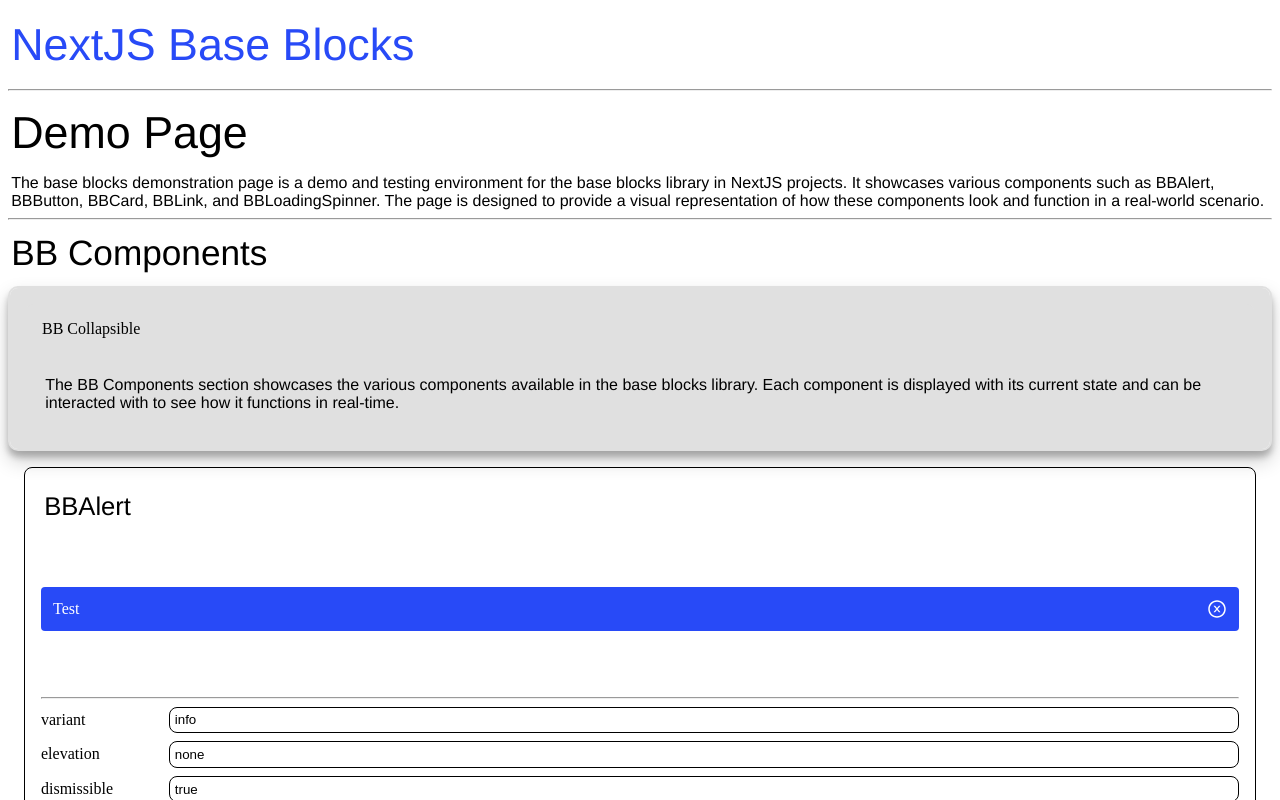
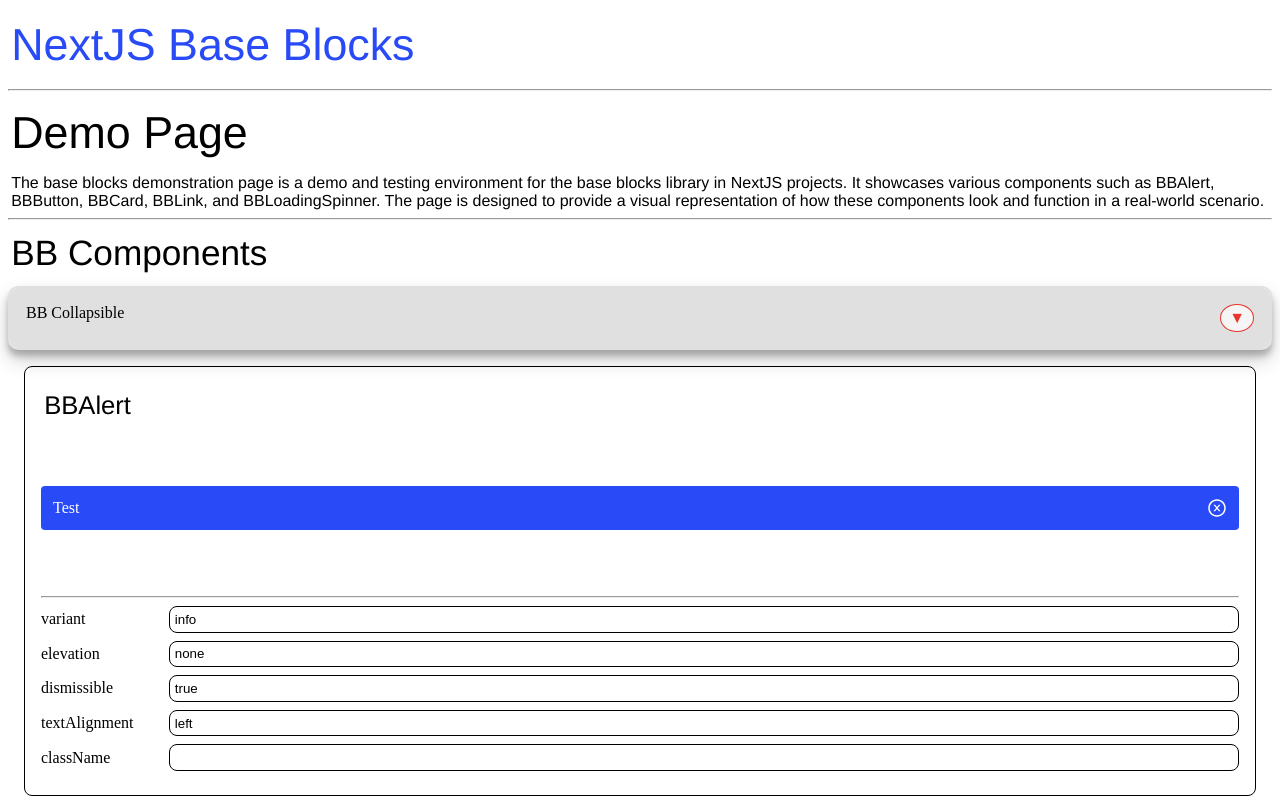
Before and after one commit to dan1229/nextjs-base-blocks, a Next.js app: page / in a window 1280 px wide. Shown: the top 800 px of the page. Built offline with nearby package versions, Linux system fonts and the light colour scheme.

Commit message:
some styling

```diff
--- a/src/bbcollapsible/index.tsx
+++ b/src/bbcollapsible/index.tsx
@@ -1,88 +1,65 @@
-import React, { useState } from 'react';
+import React, { useState, Children, cloneElement } from 'react';
 import BBCard from '../bbcard';
 import styles from './styles.module.scss';
 import { IPropsBBCard } from 'src/bbcard';
 
 /**
- * PROPS
- *
- * @param {React.ReactNode | React.ReactNode[]} children - The text to display
- * @param {TBBCardColorBackground=} color - the color of the text
- * @param {TBBCardElevation} elevation - the elevation of the card
- * @param {string=} className - Any class name to add
- * @param {() => void=} onClick - Function to call when clicked
- * @param {string=} href - URL for the link
- * @param {TBBTextColor=} hrefColor - The color of the link
- * @param {boolean=} noBorder - Whether to remove the border
+ * BBCollapsible
+ * Renders a collapsible component with a header and body content.
  */
-export interface IPropsBBCollapsible {
-  children: React.ReactNode | React.ReactNode[];
-  //   colorBackground?: TBBCardColorBackground;
-  //   colorBorder?: TBBCardColorBorder;
-  //   elevation?: TBBCardElevation;
-  //   className?: string;
-  //   onClick?: () => void;
-  //   href?: string;
-  //   hrefColor?: TBBTextColor;
-  //   noBorder?: boolean;
-}
-
-/**
- * BBCollapsible
- */
-const BBCollapsible = (props: IPropsBBCard) => {
+const BBCollapsible = ({ children, ...props }: IPropsBBCard) => {
   const [isExpanded, setIsExpanded] = useState(false);
 
   const toggleExpand = () => setIsExpanded(!isExpanded);
 
+  const header = Children.toArray(children).find((child: any) => child.type.displayName === 'Header');
+  const content = Children.toArray(children).find((child: any) => child.type.displayName === 'Content');
+
   return (
-    <BBCard>
-      <BBCard.Header onClick={toggleExpand}>{props.children}</BBCard.Header>
-      {isExpanded && <BBCard.Body>{props.children}</BBCard.Body>}
+    <BBCard {...props}>
+      {cloneElement(header as React.ReactElement, { onClick: toggleExpand, isExpanded })}
+      {isExpanded && content}
     </BBCard>
   );
 };
 
 /**
- * BBCollapsible.Header
- *
- * @param {React.ReactNode | React.ReactNode[]} children - The text to display
+ * PROPS
+ * @param {React.ReactNode | React.ReactNode[]} children - The children components, specifically Header and Content for the collapsible
  * @param {string=} className - Any class name to add
- * @param {() => void=} onClick - Function to call when clicked
- * @param {boolean=} noPadding - Whether to remove the padding
+ * @param {boolean=} noPadding - Whether to remove padding from the content
+ * @param {boolean=} isExpanded - Whether the content is expanded
  */
-interface IPropsBBCollapsibleHeader {
+interface IPropsBBCollapsibleSection {
   children: React.ReactNode | React.ReactNode[];
   className?: string;
-  onClick?: () => void;
   noPadding?: boolean;
+  isExpanded?: boolean;
 }
 
-const Header = (props: IPropsBBCollapsibleHeader) => {
-  return <BBCard.Header {...props}>{props.children}</BBCard.Header>;
+/**
+ * BBCollapsible.Header
+ */
+const Header = ({ children, isExpanded, ...props }: IPropsBBCollapsibleSection) => {
+  return (
+    <BBCard.Header {...props} className={styles.mainCollapsibleHeader}>
+      {children}
+      <div className={styles.containerArrow}>{isExpanded ? '▲' : '▼'}</div>
+    </BBCard.Header>
+  );
 };
 Header.displayName = 'Header';
-BBCollapsible.Header = Header;
 
 /**
  * BBCollapsible.Content
- *
- * @param {React.ReactNode | React.ReactNode[]} children - The text to display
- * @param {string=} className - Any class name to add
- * @param {() => void=} onClick - Function to call when clicked
- * @param {boolean=} noPadding - Whether to remove the padding
  */
-interface IPropsBBCollapsibleContent {
-  children: React.ReactNode | React.ReactNode[];
-  className?: string;
-  onClick?: () => void;
-  noPadding?: boolean;
-}
-
-const Content = (props: IPropsBBCollapsibleContent) => {
-  return <BBCard.Body {...props}>{props.children}</BBCard.Body>;
+const Content = ({ children, ...props }: IPropsBBCollapsibleSection) => {
+  return <BBCard.Body {...props}>{children}</BBCard.Body>;
 };
 Content.displayName = 'Content';
+
+// Assigning Header and Content as static properties of BBCollapsible
+BBCollapsible.Header = Header;
 BBCollapsible.Content = Content;
 
 export default BBCollapsible;
--- /dev/null
+++ b/src/bbcollapsible/styles.module.scss
@@ -0,0 +1,24 @@
+$primary-color: var(--primary-color, #e8352e);
+$grey-light: var(--grey-light, #f5f5f5);
+
+.mainCollapsibleHeader {
+  display: flex;
+  flex-direction: row;
+  justify-content: space-between;
+
+  &:hover {
+    cursor: pointer;
+  }
+}
+
+.containerArrow {
+  display: flex;
+  flex-direction: row;
+  justify-content: center;
+  align-items: center;
+  padding: 0.25rem 0.5rem;
+  border-radius: 50%;
+  color: $primary-color;
+  border: 1px solid $primary-color;
+  background-color: $grey-light;
+}
```
